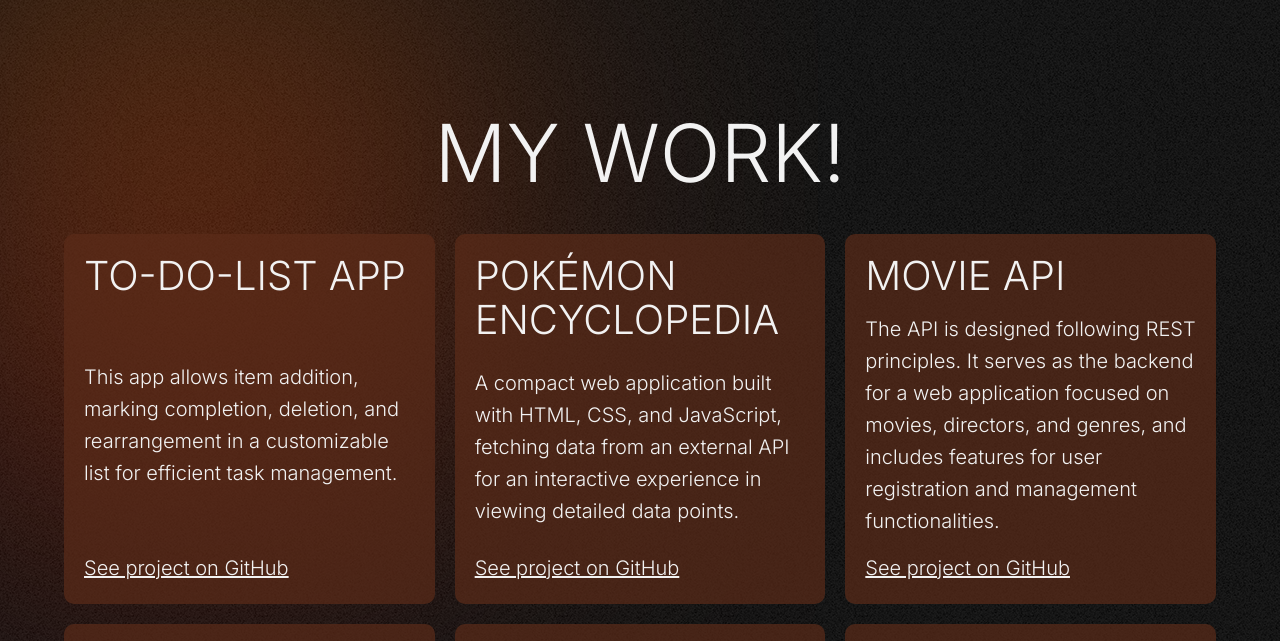
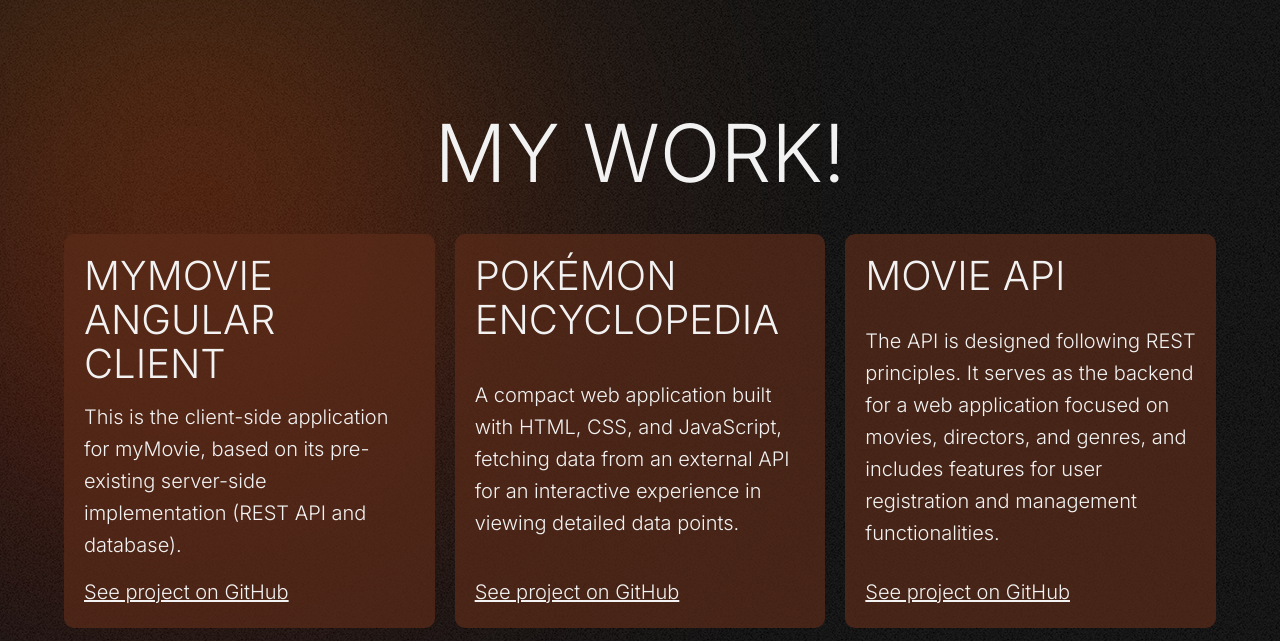
Before and after one commit to yougrom/portfolio-site-cf, a plain HTML site: page work.html in a window 1280 px wide. Shown: the part 143-784 px from the top of the page. Drawn offline with Linux system fonts and the light colour scheme.

Commit message:
Add Movie Angular Client to the Work Page

```diff
--- a/work.html
+++ b/work.html
@@ -30,10 +30,10 @@
             <h1>My work!</h1>
             <div class="project-list">
                 <div class="project-list__item">
-                    <h2>To-Do-List app</h2>
-                    <p>This app allows item addition, marking completion, deletion, and rearrangement in a customizable
-                        list for efficient task management.</p>
-                    <a href="https://github.com/yougrom/to-do-list-app" target="_blank">See project on GitHub</a>
+                    <h2>myMovie Angular Client</h2>
+                    <p>This is the client-side application for myMovie, based on its pre-existing server-side
+                        implementation (REST API and database).</p>
+                    <a href="https://github.com/yougrom/myFlix-Angular-client" target="_blank">See project on GitHub</a>
                 </div>
                 <div class="project-list__item">
                     <h2>Pokémon Encyclopedia</h2>
```
